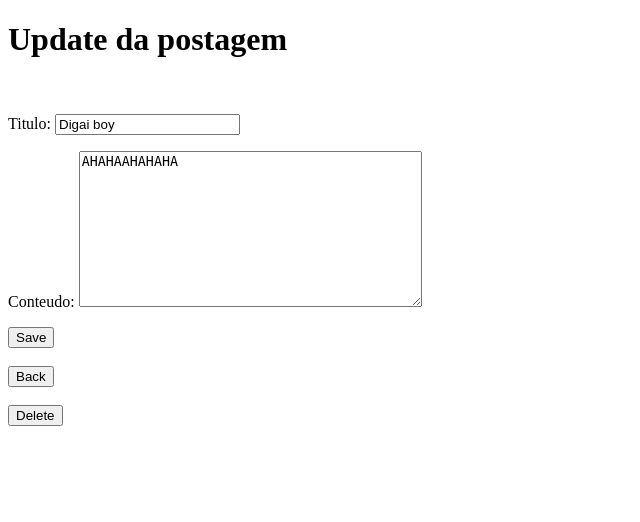
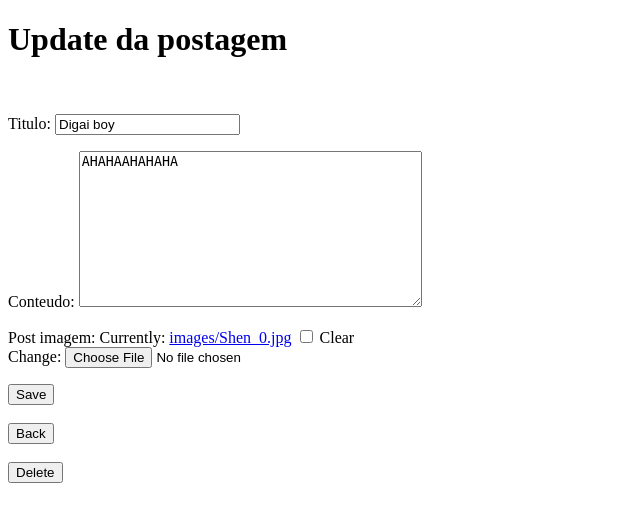
Before and after one commit to pauloabf/imersao-fabrica, a Django app: page /update/9/ in a window 1280 px wide. Shown: the top 522 px of the page, without its empty margins (0-640 px from the left). Run offline with Django 4.2, Linux system fonts and the light colour scheme; data comes from the database, SQL or seed files in the repository; both versions use the stored data as it was after the commit.

Commit message:
desafiochallenge

```diff
--- a/blog/forms.py
+++ b/blog/forms.py
@@ -6,4 +6,4 @@ class FormularioPostagem(ModelForm):
 
     class Meta:
         model = Postagem
-        fields = ['titulo', 'conteudo']
+        fields = ['titulo', 'conteudo', 'post_imagem']
--- a/blog/models.py
+++ b/blog/models.py
@@ -5,3 +5,4 @@ class Postagem(models.Model):
     titulo = models.CharField(max_length=80)
     conteudo = models.TextField()
     data_publicacao = models.DateField(auto_now_add=True)
+    post_imagem = models.ImageField(null=True, blank=True, upload_to="images/")
--- a/blog/templates/blog/create.html
+++ b/blog/templates/blog/create.html
@@ -9,7 +9,8 @@
 <body>
     <h1>Cadastre aqui o seu artigo</h1>
     <br>
-    <form method="post">
+    <form action ="" method="post" enctype="multipart/form-data">
+
 
         {% csrf_token %}
         {{ form.as_p }}
--- a/blog/templates/blog/home.html
+++ b/blog/templates/blog/home.html
@@ -7,7 +7,8 @@
     <title>Home</title>
 </head>
 <body>
-    <h1>Home</h1>
+    <h1>LIVRO DOS PERSONAGENS</h1>
+
 
     <br>
     <ul>
@@ -19,5 +20,7 @@
     </ul>
     <br><br><form action="{% url 'create' %}"><input type="submit" value="Create" /></form>
 
+
 </body>
+
 </html>
--- a/blog/templates/blog/postagem.html
+++ b/blog/templates/blog/postagem.html
@@ -10,7 +10,13 @@
     <h1>{{ postagem.titulo }}</h1>
     <br>
     <p>{{ postagem.conteudo }}</p>
+    <br>
+    {% if postagem.post_imagem %}
+    <img src={{ postagem.post_imagem.url }} width=500>
+    {% endif %}
+
     <br><br><form action="{% url 'update' postagem.id %}"><input type="submit" value="Update" /></form>
     <br><form action="{% url 'home' %}"><input type="submit" value="Back" /></form>
 </body>
+
 </html>
--- a/blog/templates/blog/update.html
+++ b/blog/templates/blog/update.html
@@ -9,7 +9,7 @@
 <body>
     <h1>Update da postagem</h1>
     <br>
-    <form method="post">
+    <form action ="" method="post" enctype="multipart/form-data">
 
         {% csrf_token %}
         {{ form.as_p }}
--- a/blog/urls.py
+++ b/blog/urls.py
@@ -1,5 +1,6 @@
 from django.urls import path
 from .views import home, create, leitura_postagem, update, delete
+from django.contrib.staticfiles.urls import staticfiles_urlpatterns
 
 
 urlpatterns = [
@@ -8,4 +9,7 @@ urlpatterns = [
     path('post/<int:pk>/', leitura_postagem, name='leitura_postagem'),
     path('update/<int:pk>/', update, name='update'),
     path('delete/<int:pk>/', delete, name='delete'),
+
 ]
+
+urlpatterns += staticfiles_urlpatterns()
--- a/blog/views.py
+++ b/blog/views.py
@@ -12,7 +12,7 @@ def home(request):
 
 
 def create(request):
-    form = FormularioPostagem(request.POST or None)
+    form = FormularioPostagem(request.POST or None, request.FILES or None)
     data = {}
     data['form'] = form
 
@@ -33,7 +33,7 @@ def leitura_postagem(request, pk):
 
 def update(request, pk):
     postagem = Postagem.objects.get(pk=pk)
-    form = FormularioPostagem(request.POST or None, instance=postagem)
+    form = FormularioPostagem(request.POST or None,request.FILES or None, instance=postagem)
     data = {}
     data['postagem'] = postagem
     data['form'] = form
--- a/projeto/settings.py
+++ b/projeto/settings.py
@@ -11,6 +11,7 @@ https://docs.djangoproject.com/en/4.1/ref/settings/
 """
 
 from pathlib import Path
+import os
 
 # Build paths inside the project like this: BASE_DIR / 'subdir'.
 BASE_DIR = Path(__file__).resolve().parent.parent
@@ -117,6 +118,11 @@ USE_TZ = True
 # https://docs.djangoproject.com/en/4.1/howto/static-files/
 
 STATIC_URL = 'static/'
+MEDIA_URL = '/media/'
+
+MEDIA_ROOT = os.path.join(BASE_DIR, 'media')
+
+STATICFILES_DIRS = (os.path.join(BASE_DIR, 'static'),)
 
 # Default primary key field type
 # https://docs.djangoproject.com/en/4.1/ref/settings/#default-auto-field
--- a/projeto/urls.py
+++ b/projeto/urls.py
@@ -1,8 +1,11 @@
 from django.contrib import admin
 from django.urls import path, include
+from django.conf import settings
+from django.conf.urls.static import static
 
 
 urlpatterns = [
     path('admin/', admin.site.urls),
     path('', include('blog.urls'))
-]
+
+] + static(settings.MEDIA_URL, document_root=settings.MEDIA_ROOT)
```
Also changed, not shown: blog/images/Jhin_0.jpg (added), blog/migrations/0002_postagem_post_imagem.py (added), db.sqlite3, media/images/Jhin_0.jpg (added), media/images/Jhin_0_UeRJhGQ.jpg (added), media/images/Jhin_0_zaDhNFO.jpg (added), media/images/Shen_0.jpg (added), 1 other file.
